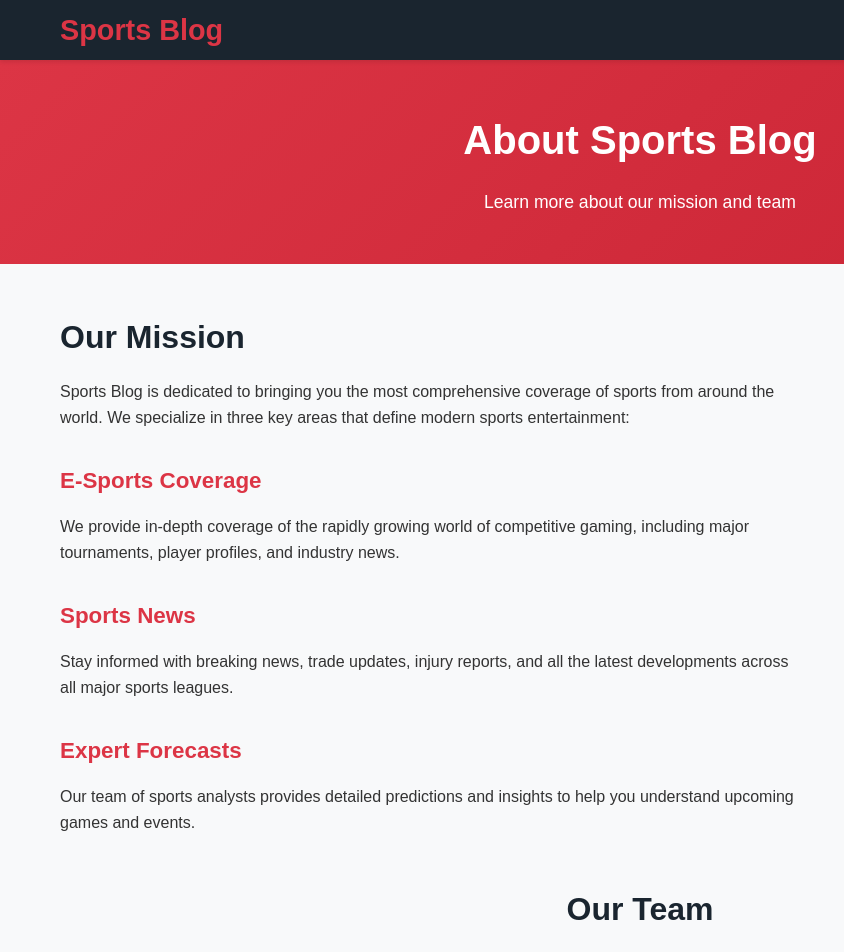
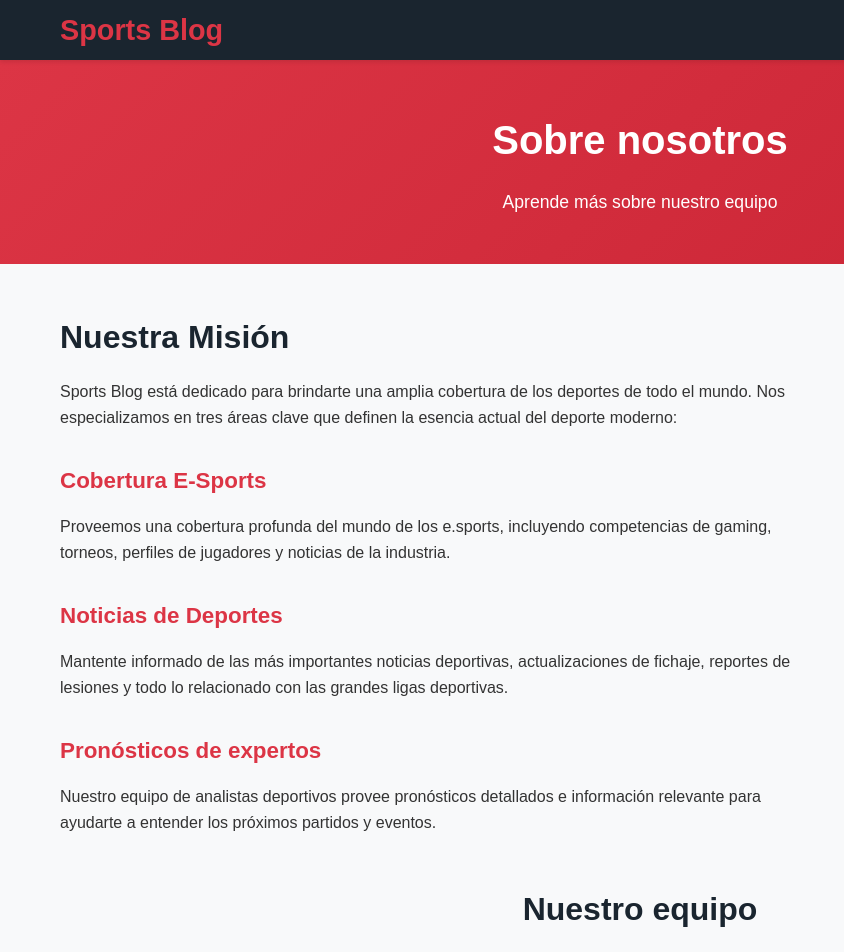
Before and after one commit to rojaslona/LAB-BLOG-SPORTS, a plain HTML site: page about.html in a window 1280 px wide. Shown: the top 952 px of the page, 0-844 px from the left. Drawn offline with Linux system fonts and the light colour scheme.

Commit message:
Se modifica misión

```diff
--- a/about.html
+++ b/about.html
@@ -36,8 +36,8 @@
     <main>
         <section class="page-header">
             <div class="container">
-                <h1>About Sports Blog</h1>
-                <p>Learn more about our mission and team</p>
+                <h1>Sobre nosotros</h1>
+                <p>Aprende más sobre nuestro equipo</p>
             </div>
         </section>
 
@@ -45,17 +45,17 @@
             <div class="container">
                 <div class="about-grid">
                     <div class="about-text">
-                        <h2>Our Mission</h2>
-                        <p>Sports Blog is dedicated to bringing you the most comprehensive coverage of sports from around the world. We specialize in three key areas that define modern sports entertainment:</p>
+                        <h2>Nuestra Misión</h2>
+                        <p>Sports Blog está dedicado para brindarte una amplia cobertura de los deportes de todo el mundo. Nos especializamos en tres áreas clave que definen la esencia actual del deporte moderno: </p>
 
-                        <h3>E-Sports Coverage</h3>
-                        <p>We provide in-depth coverage of the rapidly growing world of competitive gaming, including major tournaments, player profiles, and industry news.</p>
+                        <h3>Cobertura E-Sports </h3>
+                        <p>Proveemos una cobertura profunda del mundo  de los e.sports, incluyendo competencias de gaming, torneos, perfiles de jugadores y noticias de la industria.</p>
 
-                        <h3>Sports News</h3>
-                        <p>Stay informed with breaking news, trade updates, injury reports, and all the latest developments across all major sports leagues.</p>
+                        <h3>Noticias de Deportes</h3>
+                        <p>Mantente informado de las más importantes noticias deportivas, actualizaciones de fichaje, reportes de lesiones y todo lo relacionado con las grandes ligas deportivas.</p>
 
-                        <h3>Expert Forecasts</h3>
-                        <p>Our team of sports analysts provides detailed predictions and insights to help you understand upcoming games and events.</p>
+                        <h3>Pronósticos de expertos</h3>
+                        <p>Nuestro equipo de analistas deportivos provee pronósticos detallados e información relevante para ayudarte a entender los próximos partidos y eventos.</p>
                     </div>
 
                     <div class="about-image">
@@ -64,7 +64,7 @@
                 </div>
 
                 <div class="team-section">
-                    <h2>Our Team</h2>
+                    <h2>Nuestro equipo</h2>
                     <div class="team-grid">
                         <div class="team-member">
                             <img src="images/team-member-1.jpg" alt="Team Member" class="team-image">
```
